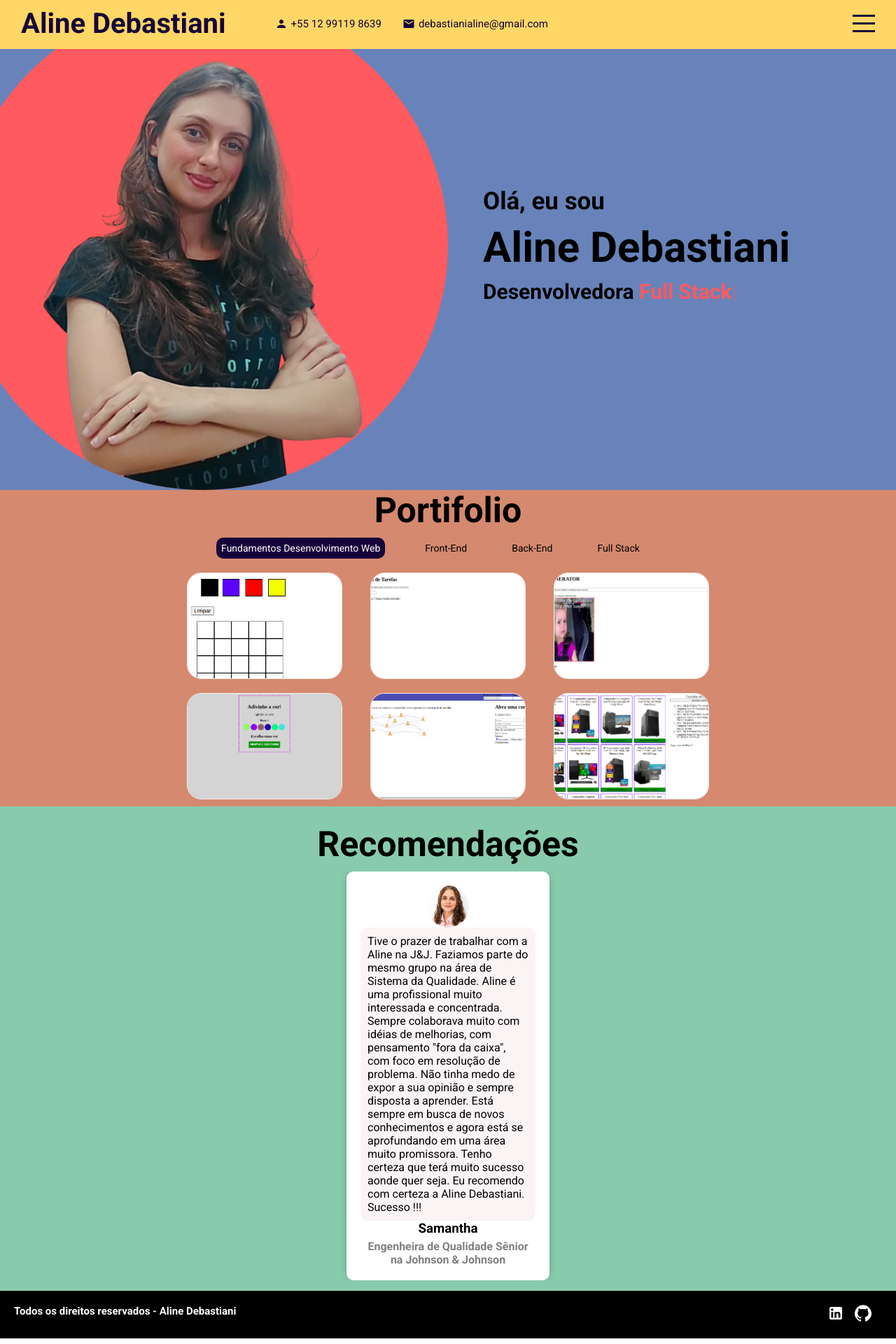
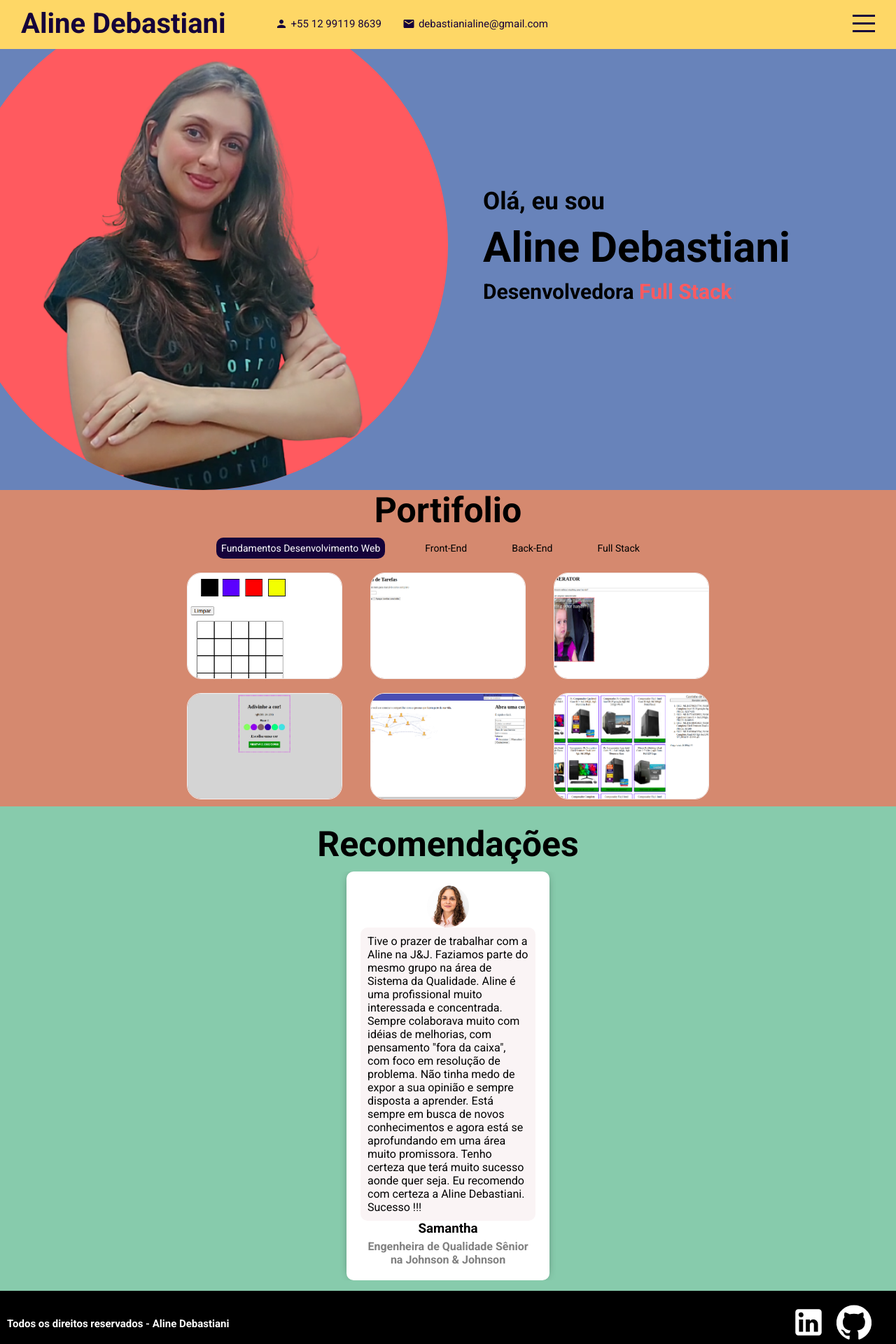
Before and after one commit to aline-debastiani/aline-debastiani.github.io, a React (Create React App) app: page / in a window 1280 px wide. Shown: the top 1920 px of the page at 70% size. Built offline with nearby package versions, Linux system fonts and the light colour scheme.

Commit message:
correcoes portfolio

```diff
--- a/src/components/contact/Contact.jsx
+++ b/src/components/contact/Contact.jsx
@@ -9,10 +9,10 @@ export default function Contact() {
 			</div>
 			<div className="right">
 				<a href="https://www.linkedin.com/in/aline-debastiani" className="linkedin">
-					<LinkedIn />
+					<LinkedIn className="logo" />
 				</a>
 				<a href="https://github.com/aline-debastiani" className="github">
-					<GitHub />
+					<GitHub className="logo" />
 				</a>
 			</div>
 		</div>
--- a/src/components/contact/contact.scss
+++ b/src/components/contact/contact.scss
@@ -13,7 +13,7 @@
 
 	.left {
 		display: flex;
-		margin: 10px;
+		align-items: center;
 
 		h1 {
 			font-size: 15px;
@@ -49,5 +49,13 @@
 				margin-right: 0;
 			}
 		}
+
+		.logo {
+			font-size: 50px;
+
+			@include mobile {
+				font-size: large;
+			}
+		}
 	}
 }
--- a/src/components/intro/Intro.jsx
+++ b/src/components/intro/Intro.jsx
@@ -9,23 +9,26 @@ export default function Intro() {
 
 	useEffect(() => {
 		init(textRef.current, {
-			showCursor: true, strings: ['Full Stack'], backDelay: 1500, backSpeed: 60
+			showCursor: true,
+			backDelay: 1500,
+			backSpeed: 60,
+			strings: ['Full Stack'],
 	 })
 	}, [])
 	return (
 		<div className="intro" id="intro">
 			<div className="left">
-				<section className="imgContainer">
+				<div className="imgContainer">
 					<img src="assets/AlineDebastiani.png" alt="Aline Debastiani" />
-				</section>
+				</div>
 			</div>
 			<div className="right">
-				<section className="wrapper">
+				<div className="wrapper">
 					<h2>Olá, eu sou</h2>
 					<h1>Aline Debastiani</h1>
 					<h3>Desenvolvedora <span ref={textRef}></span></h3>
-				</section>
-				<a href="#portifolio">
+				</div>
+				<a href="#portfolio">
 					<KeyboardArrowDown className="arrow" />
 				</a>
 			</div>
--- a/src/components/intro/intro.scss
+++ b/src/components/intro/intro.scss
@@ -25,13 +25,15 @@
 
 			@include mobile {
 				align-items: flex-end;
+				height: 400px;
+				width: 400px;
 			}
 
 			img {
 				height: 90%;
 
 				@include mobile {
-					height: 50%;
+					height: 70%;
 				}
 			}
 		}
--- a/src/components/menu/Menu.jsx
+++ b/src/components/menu/Menu.jsx
@@ -8,7 +8,7 @@ export default function Menu({ menuOpen, setMenuOpen }) {
 					<a href="#intro">Home</a>
 				</li>
 				<li onClick={() => setMenuOpen(false)}>
-					<a href="#portifolio">Portifolio</a>
+					<a href="#portfolio">Portfolio</a>
 				</li>
 				<li onClick={() => setMenuOpen(false)}>
 					<a href="#testimonials">Testimonials</a>
--- a/src/components/portifolio/Portifolio.jsx
+++ b/src/components/portfolio/Portfolio.jsx
@@ -1,14 +1,14 @@
 import { useEffect, useState } from "react";
-import PortifolioList from "../portifolioList/PortifolioList";
-import "./portifolio.scss";
+import PortfolioList from "../portfolioList/PortfolioList";
+import "./portfolio.scss";
 import {
-	fundamentosPortifolio,
-	frontEndPortifolio,
-	backEndPortifolio,
-	fullStackPortifolio,
+	fundamentosPortfolio,
+	frontEndPortfolio,
+	backEndPortfolio,
+	fullStackPortfolio,
 } from "../../data";
 
-export default function Portifolio() {
+export default function Portfolio() {
 	const [selected, setSelected] = useState("fundamentos");
 	const [data, setData] = useState([]);
 	const list = [
@@ -33,28 +33,28 @@ export default function Portifolio() {
 	useEffect(() => {
 		switch(selected) {
 			case "fundamentos":
-				setData(fundamentosPortifolio);
+				setData(fundamentosPortfolio);
 				break;
 			case "frontEnd":
-				setData(frontEndPortifolio);
+				setData(frontEndPortfolio);
 				break;
 			case "backEnd":
-				setData(backEndPortifolio);
+				setData(backEndPortfolio);
 				break;
 			case "fullStack":
-				setData(fullStackPortifolio);
+				setData(fullStackPortfolio);
 				break;
 			default:
-				setData(fundamentosPortifolio);
+				setData(fundamentosPortfolio);
 		}
 	}, [selected])
 
 	return (
-		<div className="portifolio" id="portifolio">
+		<div className="portfolio" id="portfolio">
 			<h1>Portifolio</h1>
 			<ul>
 				{list.map(item => (
-					<PortifolioList
+					<PortfolioList
 					 title={item.title}
 					 active={selected === item.id}
 					 setSelected={setSelected}
--- a/src/components/portifolio/portifolio.scss
+++ b/src/components/portfolio/portfolio.scss
@@ -1,6 +1,6 @@
 @import "../../global.scss";
 
-.portifolio {
+.portfolio {
 	align-items: center;
 	background-color: #d5896f;
 	display: flex;
--- /dev/null
+++ b/src/components/portfolioList/PortfolioList.jsx
@@ -0,0 +1,10 @@
+import "./portfolioList.scss";
+
+export default function PortfolioList({ id, title, active, setSelected }) {
+	return (
+		<li className={active ? "portfolioList active" : "portfolioList"}
+		 onClick={() => setSelected(id)}>
+			{title}
+		</li>
+	)
+}
--- a/src/components/portifolioList/portifolioList.scss
+++ b/src/components/portfolioList/portfolioList.scss
@@ -1,6 +1,6 @@
 @import "../../global";
 
-.portifolioList {
+.portfolioList {
 	border-radius: 10px;
 	cursor: pointer;
 	font-size: 14px;
--- a/src/components/portifolioList/PortifolioList.jsx
+++ /dev/null
@@ -1,10 +0,0 @@
-import "./portifolioList.scss";
-
-export default function PortifolioList({ id, title, active, setSelected }) {
-	return (
-		<li className={active ? "portifolioList active" : "portifolioList"}
-		 onClick={() => setSelected(id)}>
-			{title}
-		</li>
-	)
-}
--- a/src/data.js
+++ b/src/data.js
@@ -1,4 +1,4 @@
-export const fundamentosPortifolio = [
+export const fundamentosPortfolio = [
 	{
 		id: 1,
 		title: "Pixel Art",
@@ -32,7 +32,7 @@ export const fundamentosPortifolio = [
 	},
 ];
 
-export const frontEndPortifolio = [
+export const frontEndPortfolio = [
 	{
 		id: 1,
 		title: "Tryunfo",
@@ -65,7 +65,7 @@ export const frontEndPortifolio = [
 	},
 ];
 
-export const backEndPortifolio = [
+export const backEndPortfolio = [
 	{
 		id: 1,
 		title: "Talker Manager",
@@ -83,22 +83,17 @@ export const backEndPortifolio = [
 	},
 	{
 		id: 4,
-		title: "Stranger Things",
+		title: "Blogs Api",
 		img: "",
 	},
 	{
 		id: 5,
-		title: "Blogs Api",
-		img: "",
-	},
-	{
-		id: 6,
 		title: "WebChat",
 		img: "",
 	},
 ];
 
-export const fullStackPortifolio = [
+export const fullStackPortfolio = [
 	{
 		id: 1,
 		title: "Delivery App",
--- a/src/pages/Home.jsx
+++ b/src/pages/Home.jsx
@@ -2,7 +2,7 @@ import { useState } from "react";
 import Contact from "../components/contact/Contact";
 import Intro from "../components/intro/Intro";
 import Menu from "../components/menu/Menu";
-import Portifolio from "../components/portifolio/Portifolio";
+import Portfolio from "../components/portfolio/Portfolio";
 import Testimonials from "../components/testimonials/Testimonials";
 import Topbar from "../components/topbar/Topbar";
 import "./home.scss";
@@ -15,7 +15,7 @@ export default function Home() {
       <Menu menuOpen={menuOpen} setMenuOpen={setMenuOpen} />
       <section className="sections">
         <Intro />
-        <Portifolio />
+        <Portfolio />
         <Testimonials />
         <Contact />
       </section>
```
